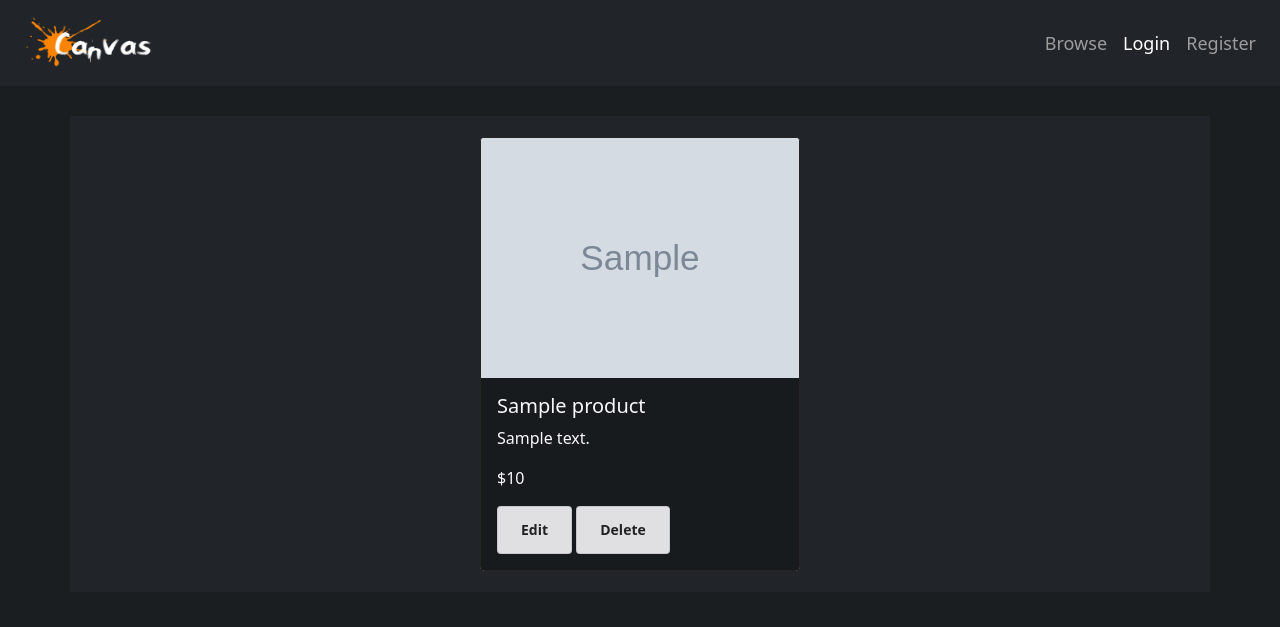
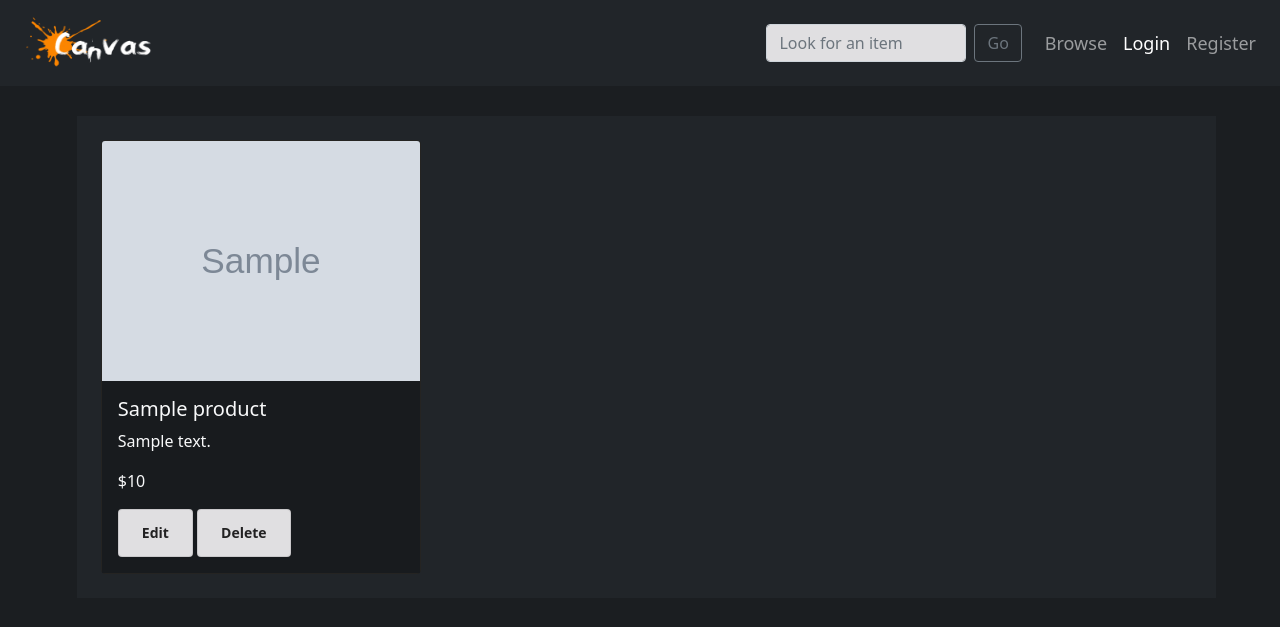
Before and after one commit to marianidchenko/canvas, a Django app: template templates/product_manage.html in a window 1280 px wide. Shown: the top 627 px of the page. Run offline with Django 3.2, Linux system fonts and the light colour scheme; the template is opened without the code that fills it: most values are stand-ins (such as "Sample title", 1, 10 or a date in 2020); grey boxes marked "Sample" are stand-in pictures.

Commit message:
Fixed alignment in manage and browse added search function

```diff
--- a/canvas/main/urls.py
+++ b/canvas/main/urls.py
@@ -2,11 +2,12 @@ from django.urls import path
 
 from canvas.main.views import IndexView, CreateProductView, AllProductsView, CartView, add_to_cart_view, \
     ProductDetailView, CheckoutView, PurchasedView, ManageProductsView, EditProductView, RestockProductView, \
-    DeleteProductView, ProfileProductViews, RemoveCartItemView
+    DeleteProductView, ProfileProductViews, RemoveCartItemView, SearchProductsView
 
 urlpatterns = (
     path('', IndexView.as_view(), name='index'),
     path('browse/', AllProductsView.as_view(), name='browse'),
+    path('search/', SearchProductsView.as_view(), name='search'),
     path('browse/<str:username>/', ProfileProductViews.as_view(), name='profile products'),
     path('details/<int:pk>', ProductDetailView.as_view(), name='details'),
     path('product/add/', CreateProductView.as_view(), name='add product'),
--- a/templates/base.html
+++ b/templates/base.html
@@ -16,6 +16,15 @@
             <img src="{% static 'images/logo.png' %}" alt="" width="160" height="60">
         </a>
     </div>
+    <form action="{% url 'search' %}" class="d-flex" style="margin-right:15px">
+        <div class="col">
+            <input class="form-control me-2" type="search" placeholder="Look for an item" aria-label="Search"
+                   name="search" style="background-color:#E0DFE1; width: 200px">
+        </div>
+         <div class="col">
+            <button type='submit' class="btn btn-outline-secondary">Go</button>
+         </div>
+    </form>
     <ul class="navbar-nav" style="font-size:18px">
         <li class="nav-item">
             <a class="nav-link" href="{% url 'browse' %}">Browse</a>
--- a/templates/product_manage.html
+++ b/templates/product_manage.html
@@ -1,12 +1,12 @@
 {% extends 'base.html' %}
 {% load custom_tags %}
 {% block page_content %}
-    <div class="d-flex flex-row bd-highlight mb-3 justify-content-center">
-        <div class="d-flex main-div flex-wrap justify-content-evenly text-start">
+     <div class="d-flex flex-column mb-3 justify-content-center">
+        <div class="p-2 bd-highlight main-div d-flex flex-wrap justify-content-start text-start" style="margin-left:6vw; margin-right:3vw">
             {% if products %}
                 {% for product in products %}
                     <div class="p-3 bd-highlight">
-                        <div class="card" style="width: 20rem; border-color:#252422;">
+                        <div class="card" style="width: 20rem; border-color:#252422; background-color:#181B1E;">
                             <img src="{{ product.product_photo.url }}" class="card-img-top thumbnail-browse" alt="...">
                             <div class="card-body" style="background-color:#181B1E;">
                                 <h5 class="card-title">{{ product.product_name }}</h5>
```
Also changed, not shown: canvas/main/views.py (+15 -0 lines), templates/browse.html (+5 -5 lines).
